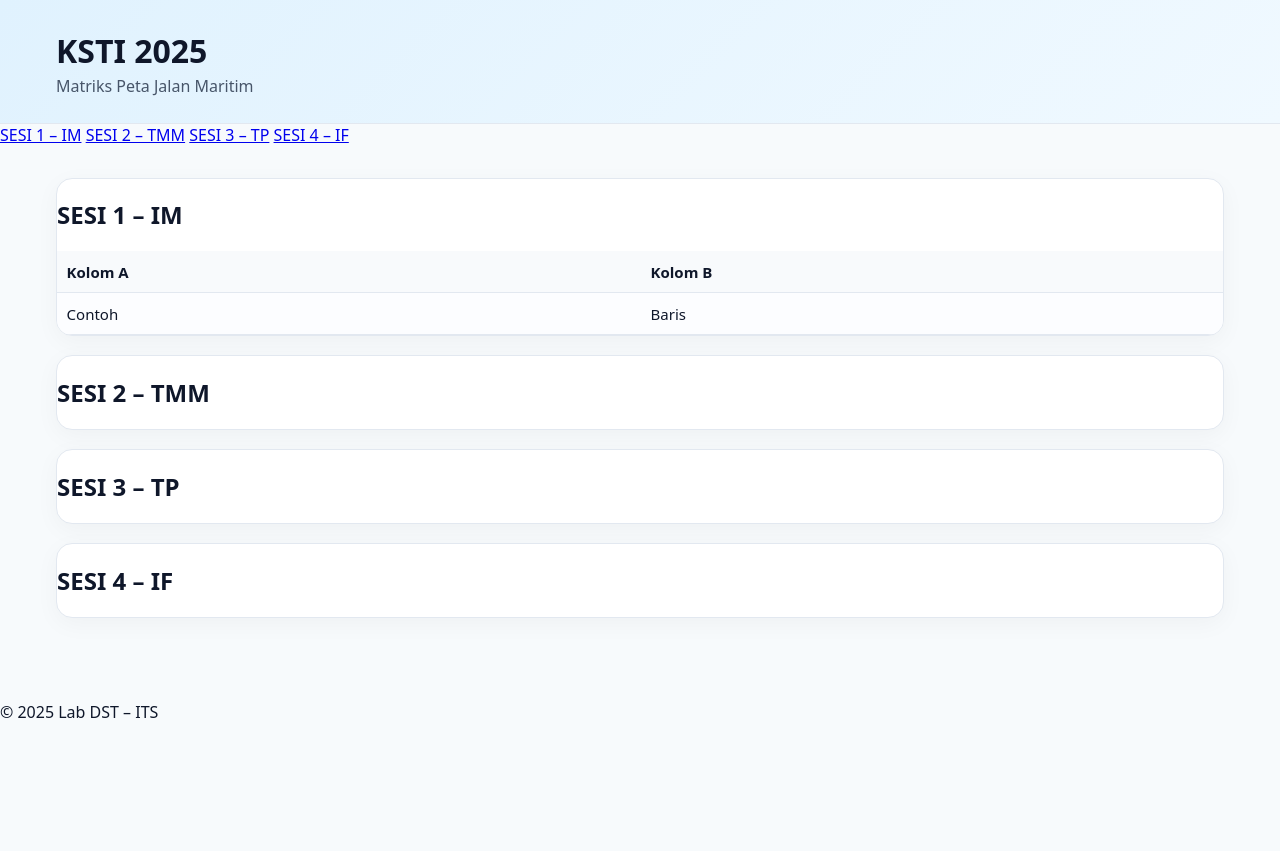
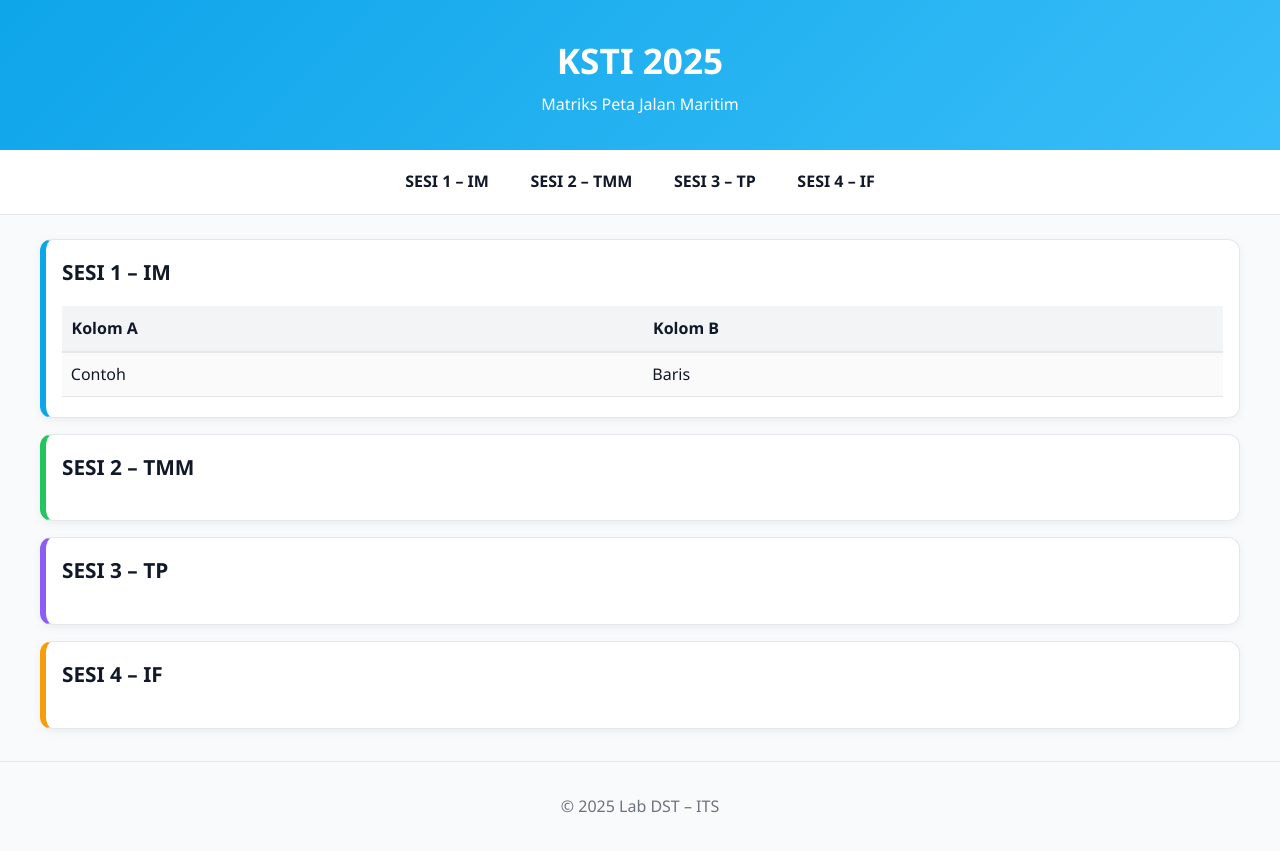
Before and after one commit to labdst/roadmap-maritim, a plain HTML site: page index.html in a window 1280 px wide. Before the commit the page ends 800 px from the top, so only its background shows below. Drawn offline with Linux system fonts and the light colour scheme.

Commit message:
Update styles.css

```diff
--- a/styles.css
+++ b/styles.css
@@ -1,164 +1,68 @@
-:root{
-  --bg: #f7fafc;
-  --fg: #0f172a;
-  --muted:#475569;
-  --card:#ffffff;
-  --line:#e2e8f0;
-  --hero1:#e0f2fe;  /* light blue */
-  --hero2:#f0f9ff;
-
-  /* accents */
-  --blue:#0ea5e9;
-  --green:#22c55e;
-  --purple:#8b5cf6;
-  --amber:#f59e0b;
-
-  /* table density (overridden by #compactToggle) */
-  --pad-y:.65rem;
-  --pad-x:.6rem;
-  --font: 15px;
+:root {
+  --bg:#f9fafb; --fg:#111827; --muted:#6b7280;
+  --line:#e5e7eb; --card:#fff;
+  --blue:#0ea5e9; --green:#22c55e;
+  --purple:#8b5cf6; --amber:#f59e0b;
 }
 
-/* Dark theme */
-#darkToggle:checked ~ .sidebar,
-#darkToggle:checked ~ .hero,
-#darkToggle:checked ~ .content,
-#darkToggle:checked ~ .to-top,
-#darkToggle:checked ~ .topbar {
-  color-scheme: dark;
-}
-#darkToggle:checked ~ .topbar { background:#0b1220; border-color:#1f2937; }
-#darkToggle:checked ~ .sidebar { background:#0b1220; border-right:1px solid #1f2937; }
-#darkToggle:checked ~ .hero { background: linear-gradient(135deg,#0b1220,#0f172a); }
-#darkToggle:checked ~ .content { background:#0b1220; }
-#darkToggle:checked ~ .content .card { background:#0f172a; border-color:#1f2937; }
-#darkToggle:checked ~ .content .table-wrap table thead th { background:#111827; border-color:#1f2937; color:#e5e7eb; }
-#darkToggle:checked ~ .content .table-wrap td { border-color:#1f2937; color:#e5e7eb; }
-#darkToggle:checked ~ .topbar .brand__subtitle,
-#darkToggle:checked ~ .sidebar .toc__link { color:#9ca3af; }
-#darkToggle:checked ~ .content .card summary { color:#e5e7eb; }
-
-/* Compact density toggle */
-#compactToggle:checked ~ .content { --pad-y:.35rem; --pad-x:.45rem; --font:14px; }
-
-/* Base reset */
-*{box-sizing:border-box}
-html,body{height:100%}
-body{
-  margin:0;
-  font-family: system-ui, -apple-system, Segoe UI, Roboto, Ubuntu, Cantarell, Noto Sans, Arial;
-  background: var(--bg);
-  color: var(--fg);
+body {
+  margin:0; font-family: "Segoe UI", Arial, sans-serif;
+  background:var(--bg); color:var(--fg);
+  line-height:1.6;
 }
 
-/* Topbar */
-.topbar{
-  position:sticky; top:0; z-index:20;
-  background:#ffffff;
-  border-bottom:1px solid var(--line);
+/* Hero */
+.hero {
+  background: linear-gradient(135deg,#0ea5e9,#38bdf8);
+  color:#fff; padding:2rem 1rem; text-align:center;
 }
-.topbar__inner{
-  max-width:1200px; margin:0 auto; padding:.6rem 1rem;
-  display:flex; align-items:center; gap:.75rem;
+.hero h1 {margin:0; font-size:2.2rem;}
+.hero p {margin:.25rem 0 0;}
+
+/* Nav */
+.nav {
+  display:flex; justify-content:center; flex-wrap:wrap;
+  gap:1rem; background:#fff; border-bottom:1px solid var(--line);
+  padding:.8rem 1rem; position:sticky; top:0; z-index:10;
 }
-.btn{ display:inline-flex; align-items:center; gap:.35rem; padding:.45rem .7rem; border:1px solid var(--line); border-radius:.6rem; background:#fff; cursor:pointer; }
-.btn-icon{ padding:.45rem .6rem; }
-.brand{ display:flex; flex-direction:column; }
-.brand__title{ font-weight:700; letter-spacing:.2px; }
-.brand__subtitle{ font-size:.85rem; color:var(--muted); }
-.topbar__actions{ margin-left:auto; display:flex; gap:.5rem; }
-.chip{ display:inline-flex; align-items:center; padding:.35rem .6rem; border:1px solid var(--line); border-radius:999px; cursor:pointer; background:#f8fafc; }
-.chip:hover{ background:#eef2f7; }
+.nav a {
+  text-decoration:none; color:var(--fg);
+  font-weight:600; padding:.4rem .8rem;
+  border-radius:8px; transition:.2s;
+}
+.nav a:hover {background:var(--line);}
 
-/* Sidebar (CSS-only drawer) */
-.sidebar{
-  position: fixed; left:0; top:48px; bottom:0; width:260px;
-  background:#ffffff; border-right:1px solid var(--line);
-  padding:1rem; transform: translateX(-100%); transition: transform .25s ease;
-  z-index:15; overflow:auto;
+/* Content */
+.content {max-width:1200px; margin:1.5rem auto; padding:0 1rem;}
+
+/* Cards */
+.card {
+  background:var(--card); border:1px solid var(--line);
+  border-left:6px solid transparent;
+  border-radius:12px; padding:1rem 1rem 1.2rem;
+  margin:1rem 0; box-shadow:0 3px 10px rgba(0,0,0,.05);
 }
-#navToggle:checked ~ .sidebar{ transform: translateX(0); }
-@media (min-width: 980px){
-  .sidebar{ transform:none; top:64px; }
+.card h2 {margin-top:0; font-size:1.3rem;}
+.accent-blue {border-left-color:var(--blue);}
+.accent-green {border-left-color:var(--green);}
+.accent-purple {border-left-color:var(--purple);}
+.accent-amber {border-left-color:var(--amber);}
+
+/* Tables */
+.table-wrap {overflow:auto; margin-top:.8rem;}
+table {width:100%; border-collapse:collapse; min-width:600px;}
+thead th {
+  background:#f3f4f6; text-align:left; padding:.6rem;
+  font-weight:600; border-bottom:2px solid var(--line);
 }
-.toc{ display:flex; flex-direction:column; gap:.4rem; }
-.toc__link{
-  text-decoration:none; color:var(--muted);
-  padding:.5rem .6rem; border-radius:.5rem; border:1px solid transparent;
+tbody td {
+  padding:.55rem; border-bottom:1px solid var(--line);
 }
-.toc__link:hover{ color:var(--fg); background:#f8fafc; border-color:var(--line); }
+tbody tr:nth-child(odd){background:#fafafa;}
+tbody tr:hover{background:#eef6ff;}
 
-/* Hero */
-.hero{
-  background: linear-gradient(135deg,var(--hero1),var(--hero2));
-  border-bottom:1px solid var(--line);
+/* Footer */
+.footer {
+  text-align:center; padding:1rem; color:var(--muted);
+  border-top:1px solid var(--line); margin-top:2rem;
 }
-.hero__inner{
-  max-width:1200px; margin:0 auto; padding:1.6rem 1rem;
-}
-.hero h1{ margin:.2rem 0; }
-.hero p{ margin:0; color:var(--muted); }
-
-/* Main content */
-.content{
-  max-width:1200px; margin:0 auto; padding: 1rem 1rem 3rem;
-  display:block;
-}
-
-/* Cards (per-sheet) */
-.card{
-  background:var(--card); border:1px solid var(--line); border-radius:16px;
-  margin: 1rem 0 1.2rem; overflow:hidden; box-shadow: 0 6px 24px rgba(2,8,23,.04);
-}
-.card summary{
-  list-style:none; cursor:pointer; display:flex; align-items:center; justify-content:space-between;
-  gap:1rem; padding: .9rem 1rem; border-bottom:1px solid var(--line);
-}
-.card summary::-webkit-details-marker{ display:none; }
-.card summary h2{ margin:0; font-size: clamp(1.05rem,1.2vw + .6rem,1.4rem); }
-.badge{
-  font-size:.8rem; background:#f8fafc; border:1px solid var(--line);
-  padding:.25rem .5rem; border-radius:999px; color:var(--muted);
-}
-
-/* Accents */
-.accent-blue summary{ background: linear-gradient(90deg, rgba(14,165,233,.12), transparent 60%); border-bottom-color: rgba(14,165,233,.35); }
-.accent-green summary{ background: linear-gradient(90deg, rgba(34,197,94,.12),  transparent 60%); border-bottom-color: rgba(34,197,94,.35); }
-.accent-purple summary{ background: linear-gradient(90deg, rgba(139,92,246,.12), transparent 60%); border-bottom-color: rgba(139,92,246,.35); }
-.accent-amber summary{ background: linear-gradient(90deg, rgba(245,158,11,.12), transparent 60%); border-bottom-color: rgba(245,158,11,.35); }
-
-/* Table */
-.table-wrap{ width:100%; overflow:auto; }
-table{
-  width:100%; border-collapse: collapse; font-size: var(--font);
-  min-width: 860px;
-}
-thead th{
-  position: sticky; top:0; z-index:1;
-  background:#f8fafc; border-bottom:1px solid var(--line);
-  text-align:left; padding: var(--pad-y) var(--pad-x);
-  font-weight:600; white-space: nowrap;
-}
-tbody td{
-  border-bottom:1px solid var(--line);
-  padding: var(--pad-y) var(--pad-x);
-  vertical-align:top;
-}
-tbody tr:nth-child(odd){ background:#fcfdff; }
-tbody tr:hover{ background:#f6fbff; }
-
-/* Back to top */
-.to-top{
-  position: fixed; right:16px; bottom:16px;
-  display:inline-flex; align-items:center; justify-content:center;
-  width:42px; height:42px; border-radius:50%;
-  text-decoration:none; color:#fff; background:#0ea5e9;
-  box-shadow: 0 8px 20px rgba(14,165,233,.35);
-}
-.to-top:hover{ filter:brightness(.95); }
-
-/* A11y helpers */
-.visually-hidden{
-  position:absolute !important; left:-9999px !important; top:auto !important;
-  width:1px !important; height:1px !important; overflow:hidden !important;
-}
```
